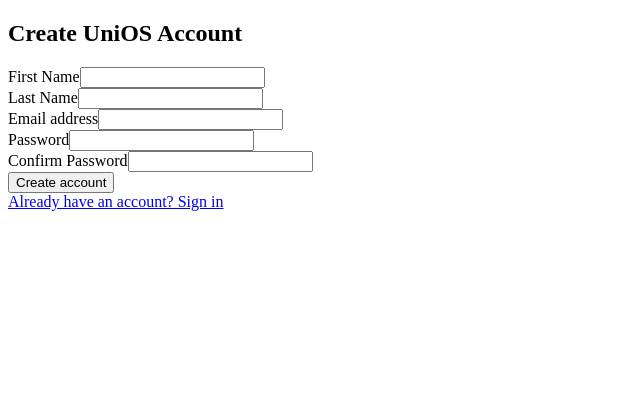
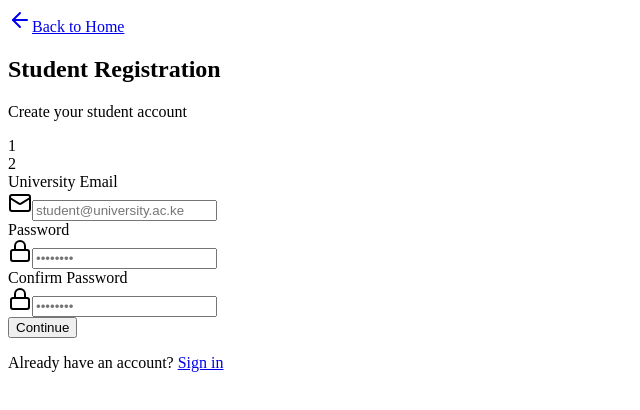
Before and after one commit to seniorsirRaphael/unios-admin, a React app: page /signup in a window 1280 px wide. Shown: the top 410 px of the page, without its empty margins (0-640 px from the left). Built offline with nearby package versions, Linux system fonts and the light colour scheme; no server answers; the database is empty; the HTML template or start-up script is replaced by a standard one.

Commit message:
Update Signup.js

```diff
--- a/src/pages/Signup.js
+++ b/src/pages/Signup.js
@@ -1,17 +1,20 @@
 import React, { useState } from 'react'
 import { useAuth } from '../context/AuthContext'
 import { useNavigate, Link } from 'react-router-dom'
+import { ArrowLeft, Mail, Lock, User, Phone } from 'lucide-react'
 
 const Signup = () => {
   const [formData, setFormData] = useState({
     email: '',
     password: '',
     confirmPassword: '',
-    firstName: '',
-    lastName: ''
+    first_name: '',
+    last_name: '',
+    phone: ''
   })
   const [loading, setLoading] = useState(false)
   const [error, setError] = useState('')
+  const [step, setStep] = useState(1)
 
   const { signUp } = useAuth()
   const navigate = useNavigate()
@@ -23,26 +26,58 @@
     }))
   }
 
-  const handleSignup = async (e) => {
-    e.preventDefault()
+  const validateStep1 = () => {
+    if (!formData.email.includes('@') || !formData.email.includes('.')) {
+      setError('Please enter a valid email address')
+      return false
+    }
+    if (formData.password.length < 6) {
+      setError('Password must be at least 6 characters')
+      return false
+    }
+    if (formData.password !== formData.confirmPassword) {
+      setError('Passwords do not match')
+      return false
+    }
+    return true
+  }
+
+  const validateStep2 = () => {
+    if (!formData.first_name.trim() || !formData.last_name.trim()) {
+      setError('Please enter your full name')
+      return false
+    }
+    return true
+  }
+
+  const handleNext = () => {
+    setError('')
+    if (step === 1 && validateStep1()) {
+      setStep(2)
+    } else if (step === 2 && validateStep2()) {
+      handleSignup()
+    }
+  }
+
+  const handleBack = () => {
+    setStep(1)
+    setError('')
+  }
+
+  const handleSignup = async () => {
     setLoading(true)
     setError('')
 
-    if (formData.password !== formData.confirmPassword) {
-      setError('Passwords do not match')
-      setLoading(false)
-      return
-    }
-
     try {
       const { error } = await signUp(formData.email, formData.password, {
-        first_name: formData.firstName,
-        last_name: formData.lastName
+        first_name: formData.first_name,
+        last_name: formData.last_name,
+        phone: formData.phone
       })
+
       if (error) throw error
 
-      // In a real app, you'd call create_user_profile function here
-      alert('Account created! Please check your email for verification.')
+      alert('Account created successfully! Please check your email for verification.')
       navigate('/login')
     } catch (error) {
       setError(error.message)
@@ -54,55 +89,53 @@
   return (
     <div className="min-h-screen bg-gray-50 flex flex-col justify-center py-12 sm:px-6 lg:px-8">
       <div className="sm:mx-auto sm:w-full sm:max-w-md">
-        <h2 className="mt-6 text-center text-3xl font-extrabold text-gray-900">
-          Create UniOS Account
-        </h2>
+        <div className="flex items-center justify-center mb-8">
+          <Link to="/" className="flex items-center text-gray-600 hover:text-gray-900">
+            <ArrowLeft className="h-4 w-4 mr-2" />
+            Back to Home
+          </Link>
         </div>
 
-      <div className="mt-8 sm:mx-auto sm:w-full sm:max-w-md">
         <div className="bg-white py-8 px-4 shadow sm:rounded-lg sm:px-10">
-          <form className="space-y-6" onSubmit={handleSignup}>
+          <div className="text-center mb-8">
+            <h2 className="text-3xl font-bold text-gray-900">Student Registration</h2>
+            <p className="text-gray-600 mt-2">Create your student account</p>
+          </div>
+
+          {/* Progress Steps */}
+          <div className="flex justify-center mb-8">
+            <div className="flex items-center">
+              <div className={`w-8 h-8 rounded-full flex items-center justify-center ${
+                step >= 1 ? 'bg-blue-600 text-white' : 'bg-gray-300 text-gray-600'
+              }`}>
+                1
+              </div>
+              <div className={`w-16 h-1 mx-2 ${
+                step >= 2 ? 'bg-blue-600' : 'bg-gray-300'
+              }`}></div>
+              <div className={`w-8 h-8 rounded-full flex items-center justify-center ${
+                step >= 2 ? 'bg-blue-600 text-white' : 'bg-gray-300 text-gray-600'
+              }`}>
+                2
+              </div>
+            </div>
+          </div>
+
           {error && (
-              <div className="bg-red-50 border border-red-200 text-red-600 px-4 py-3 rounded">
+            <div className="bg-red-50 border border-red-200 text-red-600 px-4 py-3 rounded mb-4">
               {error}
             </div>
           )}
 
-            <div className="grid grid-cols-2 gap-4">
-              <div>
-                <label htmlFor="firstName" className="block text-sm font-medium text-gray-700">
-                  First Name
-                </label>
-                <input
-                  id="firstName"
-                  name="firstName"
-                  type="text"
-                  required
-                  value={formData.firstName}
-                  onChange={handleChange}
-                  className="mt-1 block w-full px-3 py-2 border border-gray-300 rounded-md focus:outline-none focus:ring-blue-500 focus:border-blue-500"
-                />
-              </div>
-              <div>
-                <label htmlFor="lastName" className="block text-sm font-medium text-gray-700">
-                  Last Name
-                </label>
-                <input
-                  id="lastName"
-                  name="lastName"
-                  type="text"
-                  required
-                  value={formData.lastName}
-                  onChange={handleChange}
-                  className="mt-1 block w-full px-3 py-2 border border-gray-300 rounded-md focus:outline-none focus:ring-blue-500 focus:border-blue-500"
-                />
-              </div>
-            </div>
-
+          <form onSubmit={(e) => e.preventDefault()}>
+            {step === 1 && (
+              <div className="space-y-4">
                 <div>
                   <label htmlFor="email" className="block text-sm font-medium text-gray-700">
-                Email address
+                    University Email
                   </label>
+                  <div className="mt-1 relative">
+                    <Mail className="absolute left-3 top-1/2 transform -translate-y-1/2 text-gray-400 h-5 w-5" />
                     <input
                       id="email"
                       name="email"
@@ -110,14 +143,18 @@
                       required
                       value={formData.email}
                       onChange={handleChange}
-                className="mt-1 block w-full px-3 py-2 border border-gray-300 rounded-md focus:outline-none focus:ring-blue-500 focus:border-blue-500"
+                      className="pl-10 appearance-none block w-full px-3 py-2 border border-gray-300 rounded-md placeholder-gray-400 focus:outline-none focus:ring-blue-500 focus:border-blue-500"
+                      placeholder="student@university.ac.ke"
                     />
+                  </div>
                 </div>
 
                 <div>
                   <label htmlFor="password" className="block text-sm font-medium text-gray-700">
                     Password
                   </label>
+                  <div className="mt-1 relative">
+                    <Lock className="absolute left-3 top-1/2 transform -translate-y-1/2 text-gray-400 h-5 w-5" />
                     <input
                       id="password"
                       name="password"
@@ -125,14 +162,18 @@
                       required
                       value={formData.password}
                       onChange={handleChange}
-                className="mt-1 block w-full px-3 py-2 border border-gray-300 rounded-md focus:outline-none focus:ring-blue-500 focus:border-blue-500"
+                      className="pl-10 appearance-none block w-full px-3 py-2 border border-gray-300 rounded-md placeholder-gray-400 focus:outline-none focus:ring-blue-500 focus:border-blue-500"
+                      placeholder="••••••••"
                     />
+                  </div>
                 </div>
 
                 <div>
                   <label htmlFor="confirmPassword" className="block text-sm font-medium text-gray-700">
                     Confirm Password
                   </label>
+                  <div className="mt-1 relative">
+                    <Lock className="absolute left-3 top-1/2 transform -translate-y-1/2 text-gray-400 h-5 w-5" />
                     <input
                       id="confirmPassword"
                       name="confirmPassword"
@@ -140,24 +181,111 @@
                       required
                       value={formData.confirmPassword}
                       onChange={handleChange}
-                className="mt-1 block w-full px-3 py-2 border border-gray-300 rounded-md focus:outline-none focus:ring-blue-500 focus:border-blue-500"
+                      className="pl-10 appearance-none block w-full px-3 py-2 border border-gray-300 rounded-md placeholder-gray-400 focus:outline-none focus:ring-blue-500 focus:border-blue-500"
+                      placeholder="••••••••"
                     />
                   </div>
+                </div>
+              </div>
+            )}
 
+            {step === 2 && (
+              <div className="space-y-4">
+                <div className="grid grid-cols-2 gap-4">
+                  <div>
+                    <label htmlFor="first_name" className="block text-sm font-medium text-gray-700">
+                      First Name
+                    </label>
+                    <div className="mt-1 relative">
+                      <User className="absolute left-3 top-1/2 transform -translate-y-1/2 text-gray-400 h-5 w-5" />
+                      <input
+                        id="first_name"
+                        name="first_name"
+                        type="text"
+                        required
+                        value={formData.first_name}
+                        onChange={handleChange}
+                        className="pl-10 appearance-none block w-full px-3 py-2 border border-gray-300 rounded-md placeholder-gray-400 focus:outline-none focus:ring-blue-500 focus:border-blue-500"
+                        placeholder="John"
+                      />
+                    </div>
+                  </div>
+                  <div>
+                    <label htmlFor="last_name" className="block text-sm font-medium text-gray-700">
+                      Last Name
+                    </label>
+                    <div className="mt-1 relative">
+                      <User className="absolute left-3 top-1/2 transform -translate-y-1/2 text-gray-400 h-5 w-5" />
+                      <input
+                        id="last_name"
+                        name="last_name"
+                        type="text"
+                        required
+                        value={formData.last_name}
+                        onChange={handleChange}
+                        className="pl-10 appearance-none block w-full px-3 py-2 border border-gray-300 rounded-md placeholder-gray-400 focus:outline-none focus:ring-blue-500 focus:border-blue-500"
+                        placeholder="Doe"
+                      />
+                    </div>
+                  </div>
+                </div>
+
+                <div>
+                  <label htmlFor="phone" className="block text-sm font-medium text-gray-700">
+                    Phone Number (Optional)
+                  </label>
+                  <div className="mt-1 relative">
+                    <Phone className="absolute left-3 top-1/2 transform -translate-y-1/2 text-gray-400 h-5 w-5" />
+                    <input
+                      id="phone"
+                      name="phone"
+                      type="tel"
+                      value={formData.phone}
+                      onChange={handleChange}
+                      className="pl-10 appearance-none block w-full px-3 py-2 border border-gray-300 rounded-md placeholder-gray-400 focus:outline-none focus:ring-blue-500 focus:border-blue-500"
+                      placeholder="+254 712 345 678"
+                    />
+                  </div>
+                </div>
+
+                <div className="bg-yellow-50 border border-yellow-200 rounded p-4">
+                  <p className="text-sm text-yellow-800">
+                    <strong>Note for Staff:</strong> Staff accounts are created by system administrators.
+                    Please contact your department administrator for account setup.
+                  </p>
+                </div>
+              </div>
+            )}
+
+            <div className="mt-6 flex space-x-3">
+              {step === 2 && (
                 <button
-              type="submit"
+                  type="button"
+                  onClick={handleBack}
+                  className="flex-1 bg-gray-300 text-gray-700 py-2 px-4 rounded hover:bg-gray-400"
+                >
+                  Back
+                </button>
+              )}
+              <button
+                type="button"
+                onClick={handleNext}
                 disabled={loading}
-              className="w-full flex justify-center py-2 px-4 border border-transparent rounded-md shadow-sm text-sm font-medium text-white bg-blue-600 hover:bg-blue-700 focus:outline-none focus:ring-2 focus:ring-offset-2 focus:ring-blue-500 disabled:opacity-50"
+                className="flex-1 bg-blue-600 text-white py-2 px-4 rounded hover:bg-blue-700 disabled:opacity-50"
               >
-              {loading ? 'Creating account...' : 'Create account'}
+                {loading ? 'Creating Account...' : step === 1 ? 'Continue' : 'Create Account'}
               </button>
-
-            <div className="text-center">
-              <Link to="/login" className="text-blue-600 hover:text-blue-500">
-                Already have an account? Sign in
-              </Link>
             </div>
           </form>
+
+          <div className="mt-6 text-center">
+            <p className="text-gray-600">
+              Already have an account?{' '}
+              <Link to="/login" className="text-blue-600 hover:text-blue-500 font-medium">
+                Sign in
+              </Link>
+            </p>
+          </div>
         </div>
       </div>
     </div>
```
Lines whose indentation alone changed are shown as unchanged.
